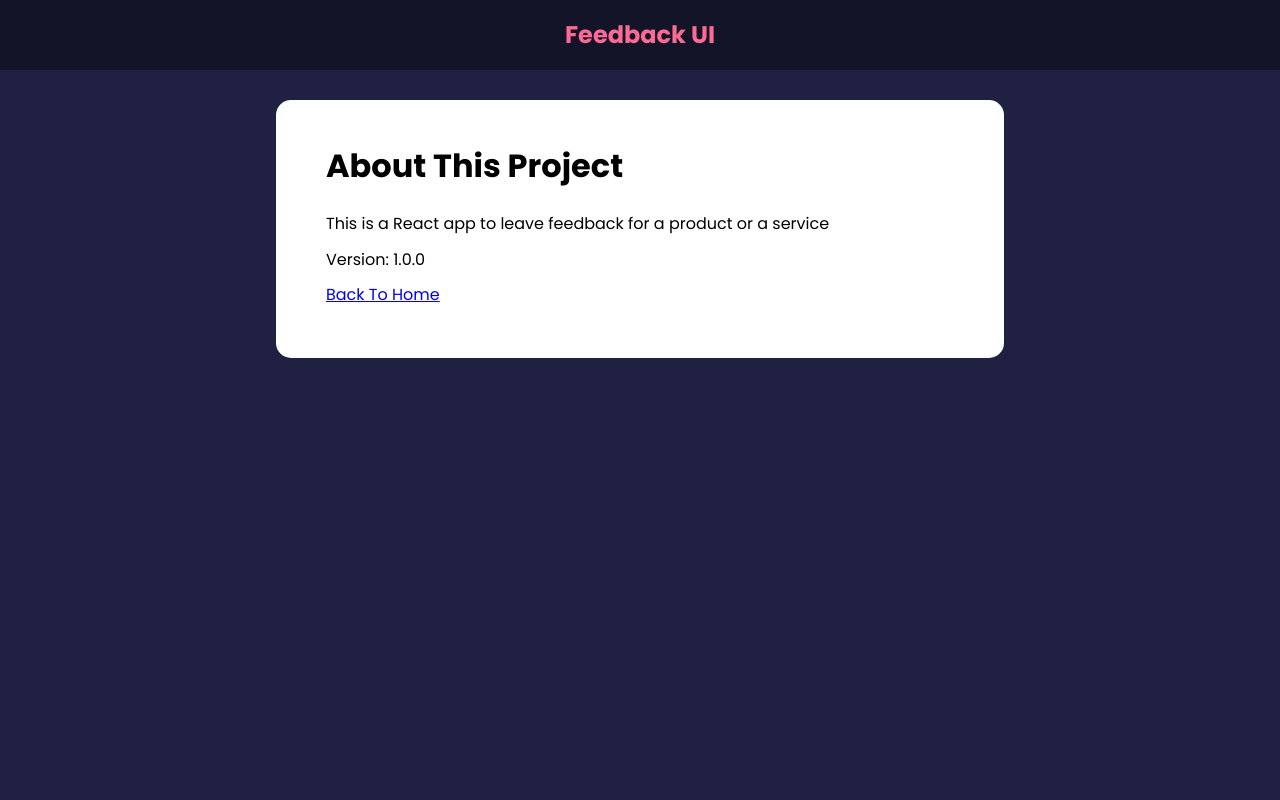
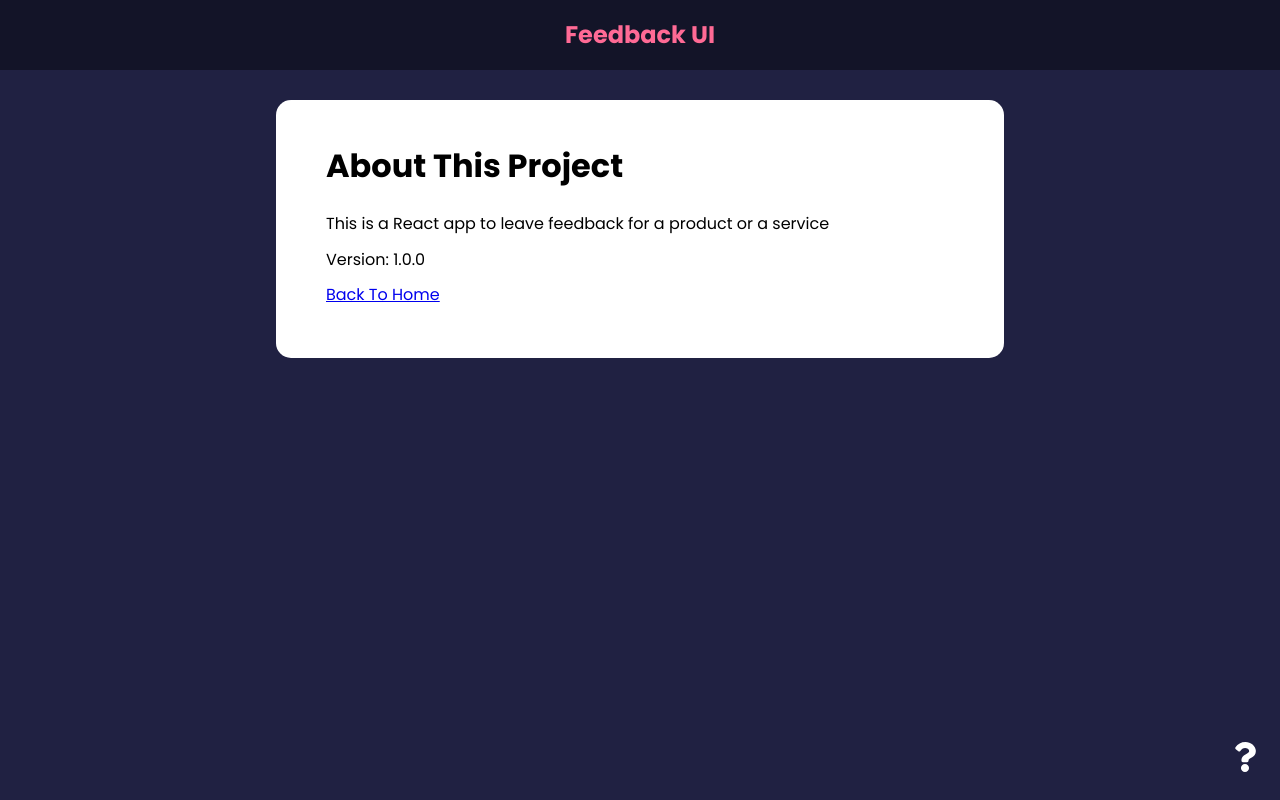
Before and after one commit to Mihalj97/pocetni-projekat-react, a React (Create React App) app: page /about in a window 1280 px wide. Built offline with nearby package versions, Linux system fonts and the light colour scheme.

Commit message:
Create links

```diff
--- a/src/App.js
+++ b/src/App.js
@@ -7,6 +7,7 @@
 import FeedbackFrom from "./components/FeedbackFrom";
 import { v4 as uuidv4 } from 'uuid'
 import AboutPage from "./pages/AboutPage";
+import AboutIconLink from "./components/AboutIconLink";
 
 function App() {
     const [feedback, setFeedback] = useState(FeedbackData)
@@ -38,7 +39,8 @@
                         </>
              }></Route>
                     <Route path='/about' element={<AboutPage />} />
-            </Routes>
+                </Routes>
+                <AboutIconLink />
         </div>
         </Router>
     )
--- /dev/null
+++ b/src/components/AboutIconLink.jsx
@@ -0,0 +1,13 @@
+import { Link } from 'react-router-dom';
+import { FaQuestion } from 'react-icons/fa'
+
+function AboutIconLink() {
+    return(
+        <div className='about-link'>
+        <Link to='/about'>
+            <FaQuestion size={30} />
+        </Link>
+    </div>
+)}
+
+export default AboutIconLink;
--- a/src/pages/AboutPage.jsx
+++ b/src/pages/AboutPage.jsx
@@ -1,4 +1,5 @@
 import Card from "../components/shared/Card";
+import { Link } from 'react-router-dom';
 
 function AboutPage() {
     return <Card>
@@ -7,7 +8,7 @@
             <p>This is a React app to leave feedback for a product or a service</p>
             <p>Version: 1.0.0</p>
             <p>
-                <a href="/">Back To Home</a>
+                <Link to="/">Back To Home</Link>
             </p>
       </div>
   </Card>
```
